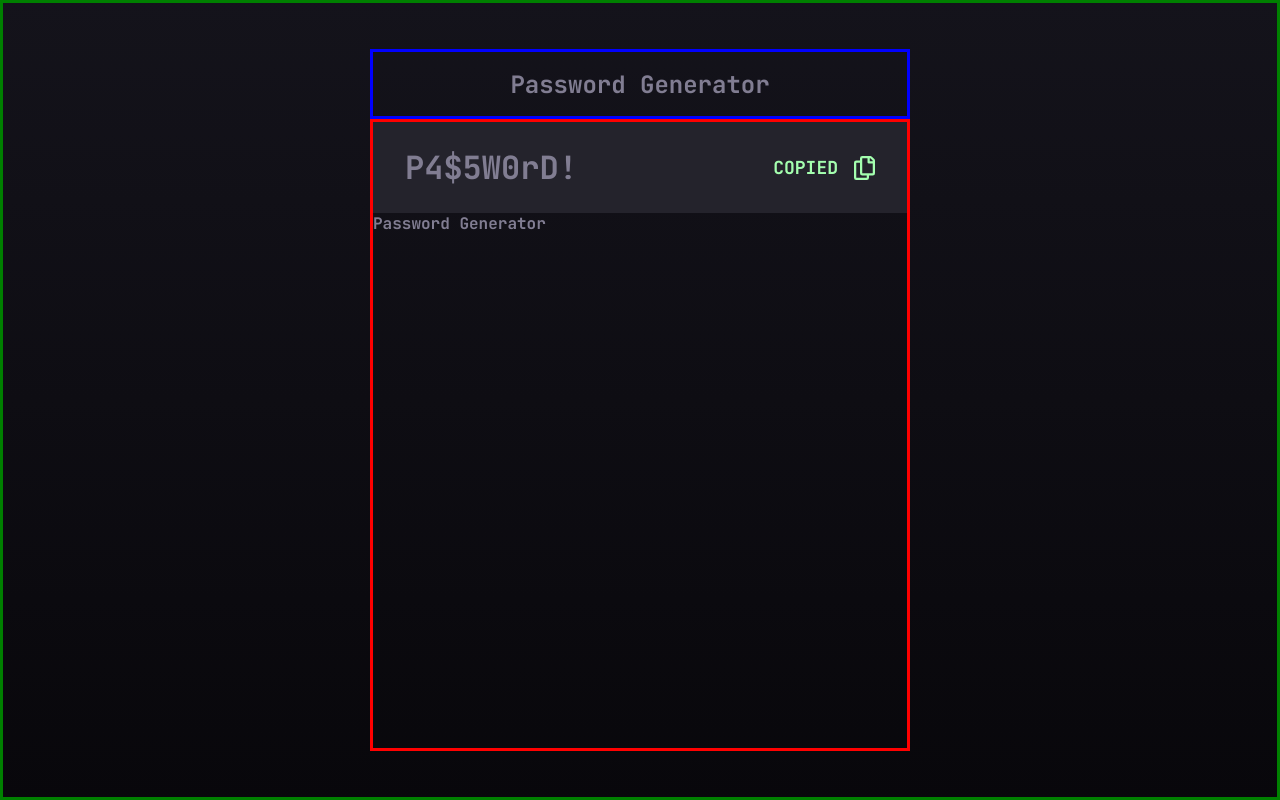
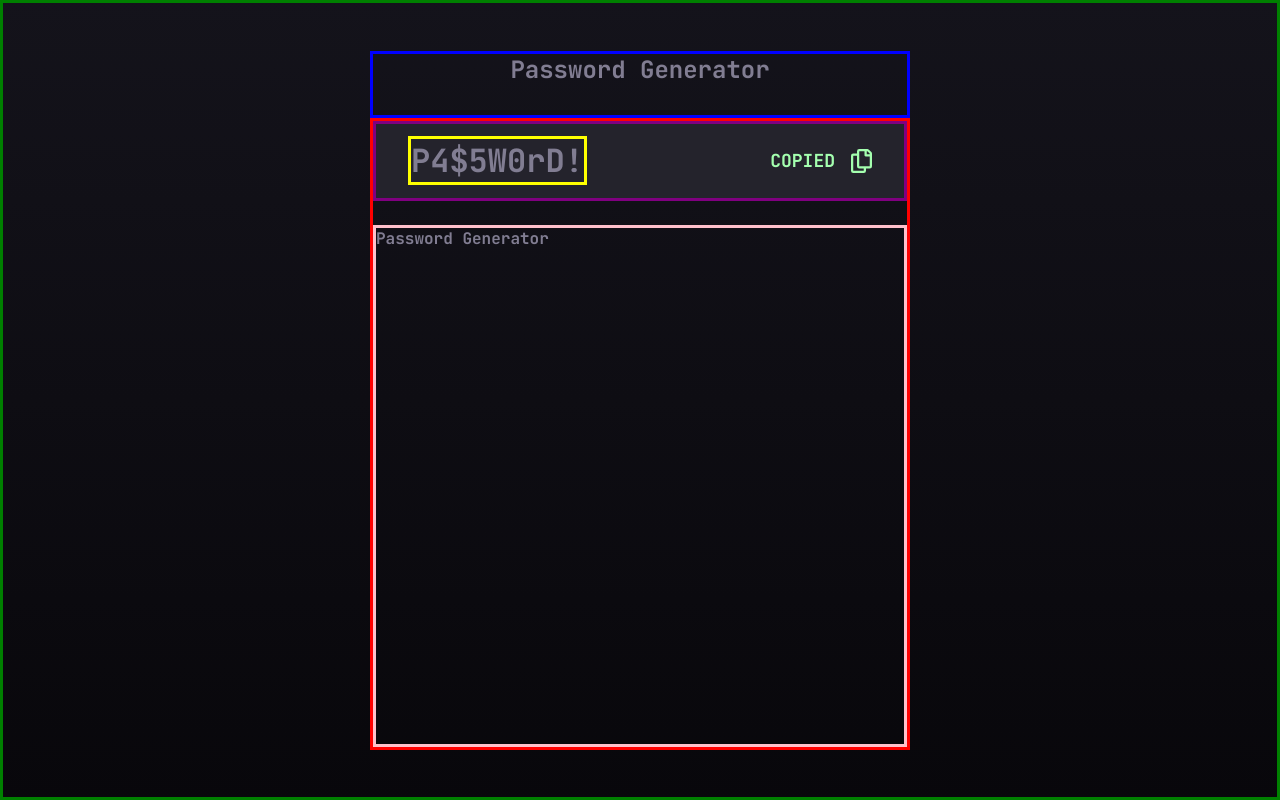
Before and after one commit to brunocs90/password-generator, a React (Vite) app: page / in a window 1280 px wide. Built offline with nearby package versions, Linux system fonts and the light colour scheme.

Commit message:
fixed css

```diff
--- a/src/components/GeneratedPassword/styles.ts
+++ b/src/components/GeneratedPassword/styles.ts
@@ -2,13 +2,14 @@ import styled from 'styled-components';
 
 export const GeneratedPasswordContainer = styled.div`
     width: 100%;
-    background-color: ${({ theme }) => theme.colors.darkGrey};
-    padding: 1.5rem 2rem;
-    min-height: 4rem;
+    height: 5rem;
     display: flex;
     justify-content: space-between;
     align-items: center;
-    max-width: 33.75rem;
+
+    background-color: ${({ theme }) => theme.colors.darkGrey};
+    padding: 1.5rem 2rem;
+    border: solid purple;
 
     .show {
         visibility: visible;
@@ -21,6 +22,7 @@ export const GeneratedPasswordContainer = styled.div`
     .password-placeholder {
         color: ${({ theme }) => theme.colors.grey};
         font-size: ${({ theme }) => theme.Typography.Heading_L['font-size']};
+        border: solid yellow;
     }
 
     .generated-password {
--- a/src/components/PasswordGenerator/PasswordGenerator.tsx
+++ b/src/components/PasswordGenerator/PasswordGenerator.tsx
@@ -1,7 +1,9 @@
-import { } from "./styles"
+import { PasswordGeneratorContainer } from "./styles"
 
 export function PasswordGenerator() {
     return (
-        <div>Password Generator</div>
+        <PasswordGeneratorContainer>
+            Password Generator
+        </PasswordGeneratorContainer>
     );
 }
--- a/src/components/PasswordGenerator/styles.ts
+++ b/src/components/PasswordGenerator/styles.ts
@@ -1,49 +1,8 @@
 import styled from 'styled-components';
 
-export const GeneratedPasswordContainer = styled.div`
-    width: 100%;
-    background-color: ${({ theme }) => theme.colors.darkGrey};
-    padding: 1.5rem 2rem;
-    min-height: 4rem;
-    display: flex;
-    justify-content: space-between;
-    align-items: center;
-    max-width: 33.75rem;
-
-    .show {
-        visibility: visible;
-    }
-
-    .hidden {
-        visibility: hidden;
-    }
-
-    .password-placeholder {
-        color: ${({ theme }) => theme.colors.grey};
-        font-size: ${({ theme }) => theme.Typography.Heading_L['font-size']};
-    }
-
-    .generated-password {
-        color: ${({ theme }) => theme.colors.almostWhite};
-        font-size: ${({ theme }) => theme.Typography.Heading_L['font-size']};
-    }
-
-    .copy-icon {
-      display: flex;
-      gap: 1rem;
-      align-items: center;
-
-      svg {
-        cursor: pointer;
-      }
-
-      svg:hover path {
-        fill: ${({ theme }) => theme.colors.almostWhite};
-      }
-
-      #copied-label {
-        color: ${({ theme }) => theme.colors.neonGreen};
-        font-size: ${({ theme }) => theme.Typography.Body_M['font-size']};
-      }
-    }
+export const PasswordGeneratorContainer = styled.div`
+	width: 100%;
+	height: 100%;
+	margin-top: 1.5rem;
+	border: solid pink;
 `;
--- a/src/styles.ts
+++ b/src/styles.ts
@@ -12,7 +12,7 @@ export const PageContainer = styled.div`
 
 export const PageTitle = styled.div`
     width: 33.75rem;
-    height: 2rem;
+    padding-bottom: 1.875rem;
     display: flex;
     align-items: center;
     justify-content: center;
@@ -20,7 +20,8 @@ export const PageTitle = styled.div`
     font-weight: ${({ theme }) => theme.Typography.Heading_M['font-weight']};
     line-height: ${({ theme }) => theme.Typography.Heading_M['line-height']};
     color: ${({ theme }) => theme.colors.grey};
-    padding: 2rem 0rem 2rem 0rem;
+
+
     border: solid blue;
 `;
 
```
Lines whose indentation alone changed are shown as unchanged.
